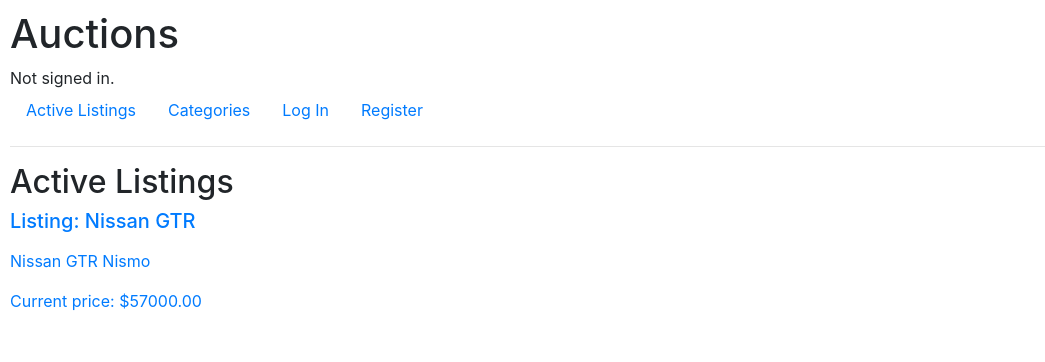
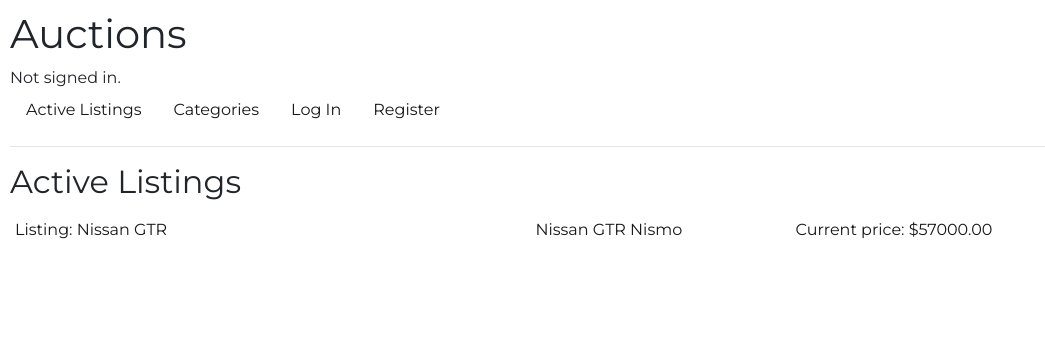
Before and after one commit to tarikozturk017/ecommerce-django, a Django app: page / in a window 1280 px wide. Shown: the top 362 px of the page, without its empty margins (0-1045 px from the left). Run offline with Django 3.2, Linux system fonts and the light colour scheme; data comes from the database, SQL or seed files in the repository; both versions use the stored data as it was after the commit; some libraries are stand-ins or nearby versions.

Commit message:
styling added

```diff
--- a/commerce/auctions/static/auctions/styles.css
+++ b/commerce/auctions/static/auctions/styles.css
@@ -1,7 +1,27 @@
 body {
     padding: 10px;
+    font-family: 'Montserrat';
+    font-size: 16px;
 }
 
 img {
-    width: 350px;
+    width: 300px;
 }
+
+a {
+    color: rgb(24,24,24);
+    text-decoration: none;
+}
+
+a:hover {
+    font-size: 17px;
+    color: rgb(16,16,16);
+    text-decoration: none;
+    transition: 1s;
+}
+
+p.indexListing {
+    display: inline-block;
+    width: 20vw;
+    padding: 5px;
+}
--- a/commerce/auctions/templates/auctions/index.html
+++ b/commerce/auctions/templates/auctions/index.html
@@ -6,12 +6,12 @@
     {% for listing in active_listings %}
     <a href="listing/{{ listing.title }}">
     <div>
-        <h5> Listing: {{ listing.title }} </h5>
-        <p>{% if image_url %}
+        <p class="indexListing">Listing: {{ listing.title }} </p>
+        <p class="indexListing">{% if image_url %}
             <img src="{{ listing.image_url }}" alt="{{ listing.image_url }}">
         {% endif %}</p>
-        <p>{{ listing.description }}</p>
-        <p>Current price: ${{ listing.current_price }}</p>
+        <p class="indexListing">{{ listing.description }}</p>
+        <p class="indexListing">Current price: ${{ listing.current_price }}</p>
         <br>
     </div>
     </a>
--- a/commerce/auctions/templates/auctions/layout.html
+++ b/commerce/auctions/templates/auctions/layout.html
@@ -4,6 +4,7 @@
 <html lang="en">
     <head>
         <title>{% block title %}Auctions{% endblock %}</title>
+        <link href='https://fonts.googleapis.com/css?family=Montserrat' rel='stylesheet'>
         <link rel="stylesheet" href="https://stackpath.bootstrapcdn.com/bootstrap/4.4.1/css/bootstrap.min.css" integrity="sha384-Vkoo8x4CGsO3+Hhxv8T/Q5PaXtkKtu6ug5TOeNV6gBiFeWPGFN9MuhOf23Q9Ifjh" crossorigin="anonymous">
         <link href="{% static 'auctions/styles.css' %}" rel="stylesheet">
     </head>
--- a/commerce/auctions/urls.py
+++ b/commerce/auctions/urls.py
@@ -1,4 +1,5 @@
-from django.urls import path
+from django.contrib import admin
+from django.urls import include, path
 
 from . import views
 
--- a/commerce/auctions/views.py
+++ b/commerce/auctions/views.py
@@ -1,3 +1,4 @@
+from turtle import textinput
 from django.contrib.auth import authenticate, login, logout
 from django.db import IntegrityError
 from django.http import HttpResponseRedirect
```
Also changed, not shown: commerce/auctions/templates/auctions/create_listing.html (+1 -21 lines), commerce/commerce/urls.py (line endings or trailing spaces), commerce/db.sqlite3.
